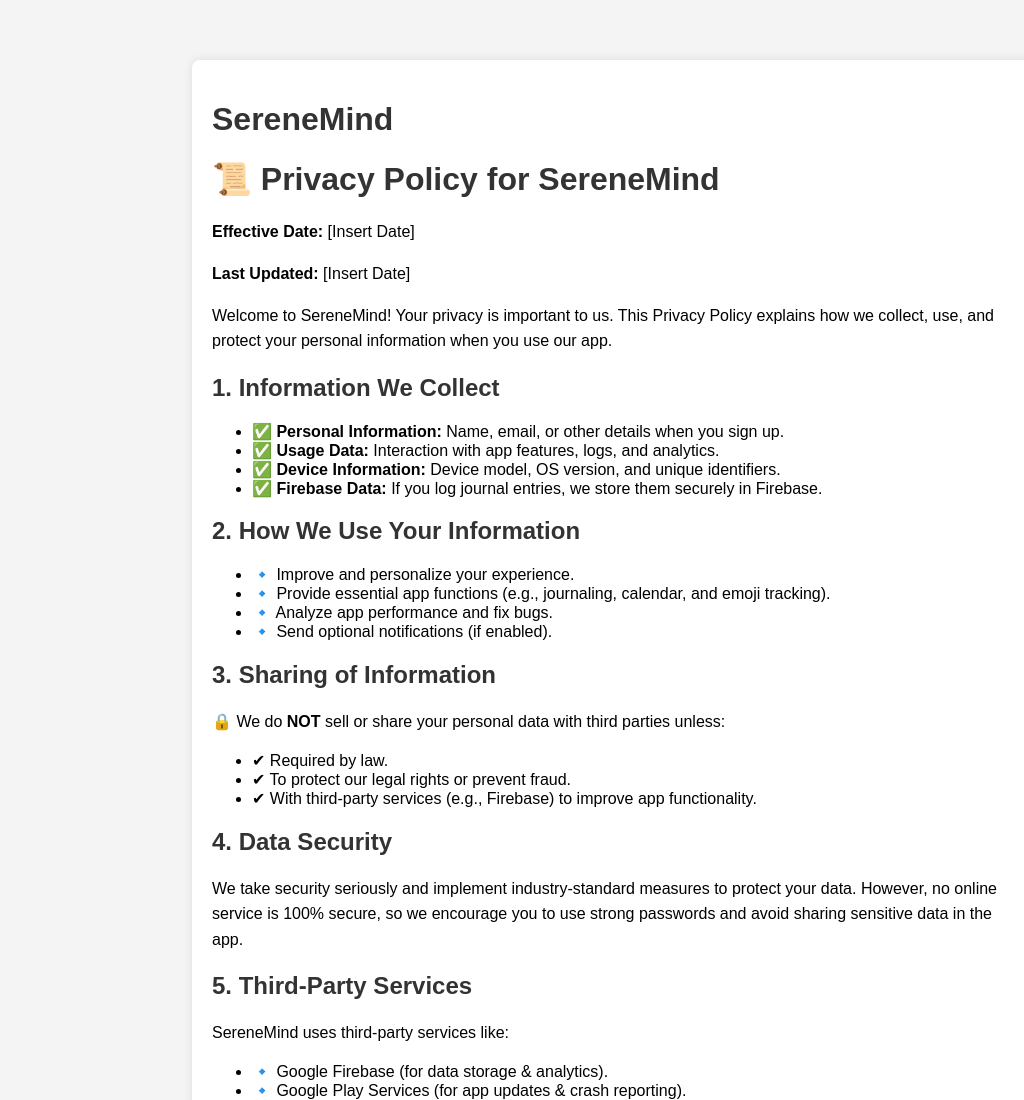
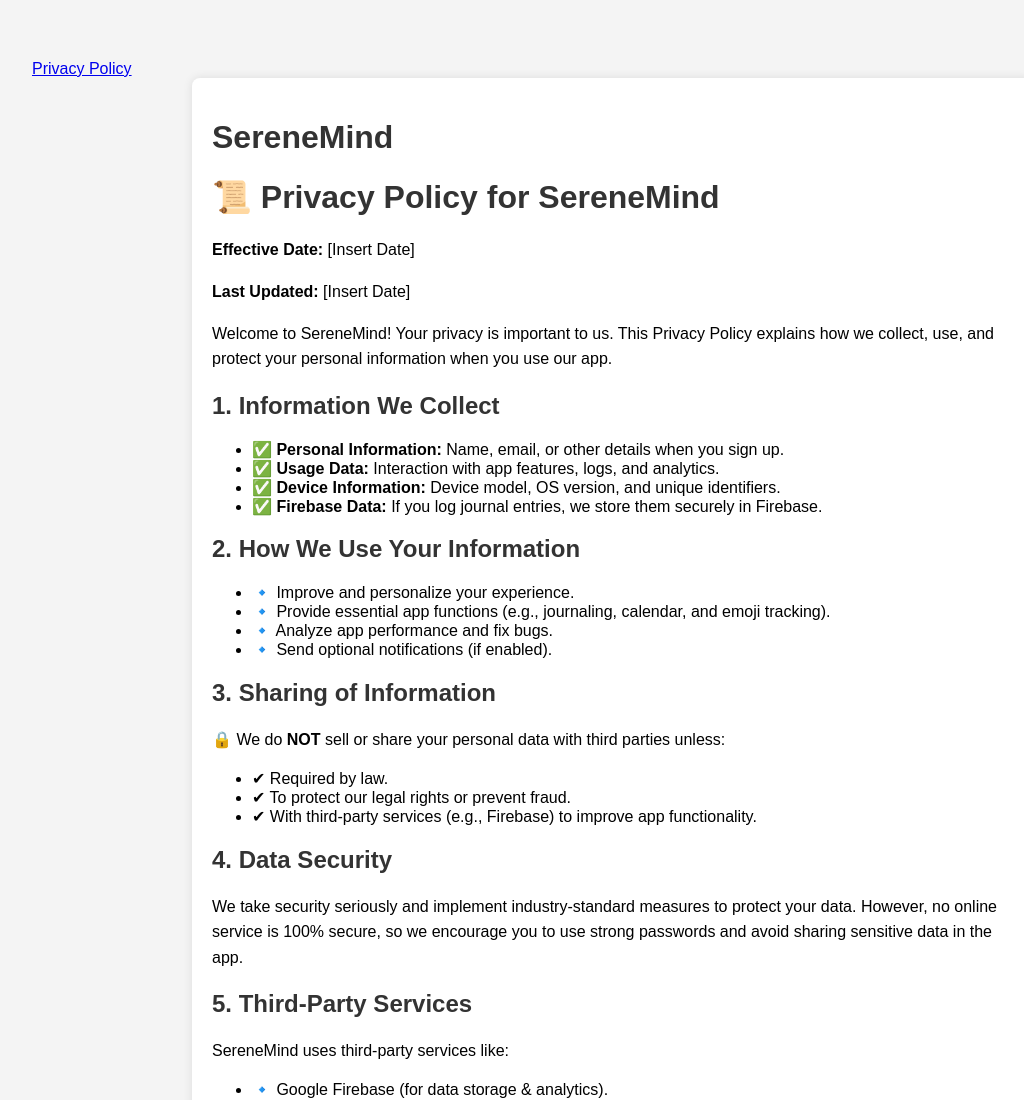
Before and after one commit to sonall13/SreneMindWebPage, a plain HTML site: page index.html in a window 1280 px wide. Shown: the top 1100 px of the page, without its empty margins (28-1052 px from the left). Drawn offline with Linux system fonts and the light colour scheme.

Commit message:
Update index.html

```diff
--- a/index.html
+++ b/index.html
@@ -28,6 +28,7 @@
     </style>
 </head>
 <body>
+   <a href="SreneMindWebPage/privacy-policy.html">Privacy Policy</a>
     <div class="container">
         <h1>SereneMind</h1>
     <h1>📜 Privacy Policy for SereneMind</h1>
```
